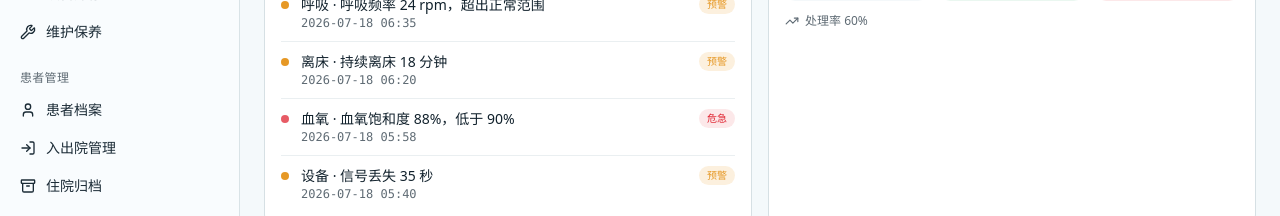
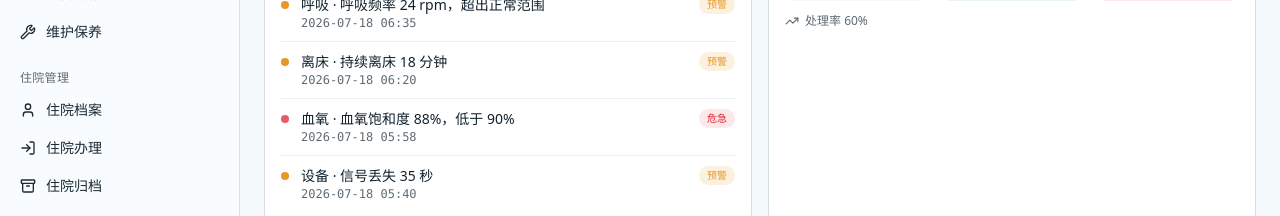
Before and after one commit to mayongfen/Med-Monitor-Platform, a Next.js app: page / in a window 1280 px wide. Shown: the part 466-682 px from the top of the page. Built offline with nearby package versions, Linux system fonts and the light colour scheme.

Commit message:
refactor: 统一住院主题命名
患者管理→住院管理、患者档案→住院档案、入出院管理→住院办理、新增患者→新增档案，分组与菜单名统一为四字住院前缀

```diff
--- a/app/patients/admission/page.tsx
+++ b/app/patients/admission/page.tsx
@@ -4,7 +4,7 @@ import { AdmissionView } from '@/components/patients/admission-view'
 export default function AdmissionPage() {
   return (
     <AdminShell
-      title="入出院管理"
+      title="住院办理"
       description="住院信息录入、床位分配、出院解绑与数据归档，30 天内重复入院自动预警。"
     >
       <AdmissionView />
--- a/components/admin/nav-config.ts
+++ b/components/admin/nav-config.ts
@@ -52,10 +52,10 @@ export const NAV_GROUPS: NavGroup[] = [
     ],
   },
   {
-    label: '患者管理',
+    label: '住院管理',
     items: [
-      { title: '患者档案', href: '/patients', icon: User },
-      { title: '入出院管理', href: '/patients/admission', icon: LogIn },
+      { title: '住院档案', href: '/patients', icon: User },
+      { title: '住院办理', href: '/patients/admission', icon: LogIn },
       { title: '住院归档', href: '/patients/archive', icon: Archive },
     ],
   },
--- a/components/patients/patient-view.tsx
+++ b/components/patients/patient-view.tsx
@@ -25,14 +25,14 @@ export function PatientView() {
     <div className="rounded-xl border border-border bg-card p-4">
       <div className="mb-3 flex items-center justify-between">
         <h2 className="flex items-center gap-2 text-sm font-semibold text-foreground">
-          <User className="size-4 text-primary" /> 患者档案
+          <User className="size-4 text-primary" /> 住院档案
         </h2>
         <div className="flex gap-2">
           <Button size="sm" variant="outline">
             <Download className="size-4" /> 导出
           </Button>
           <Button size="sm">
-            <Plus className="size-4" /> 新增患者
+            <Plus className="size-4" /> 新增档案
           </Button>
         </div>
       </div>
```
